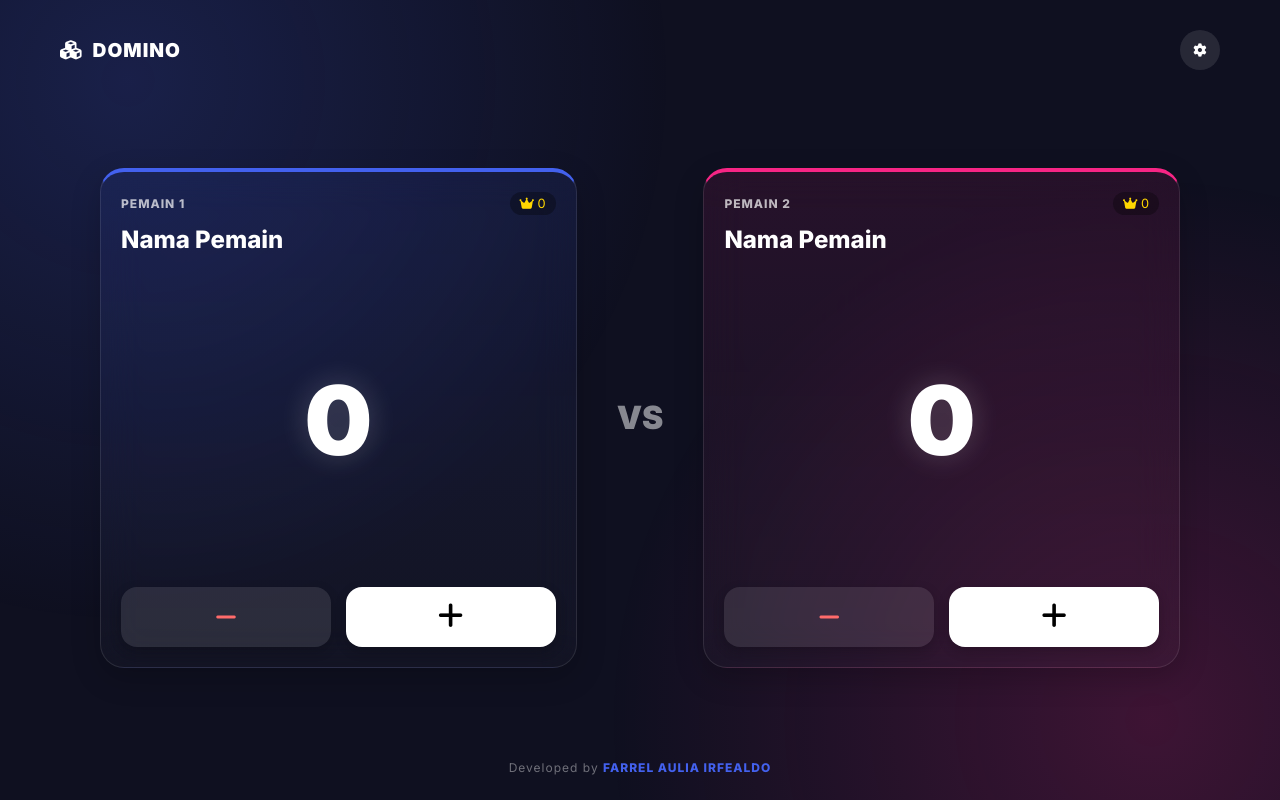
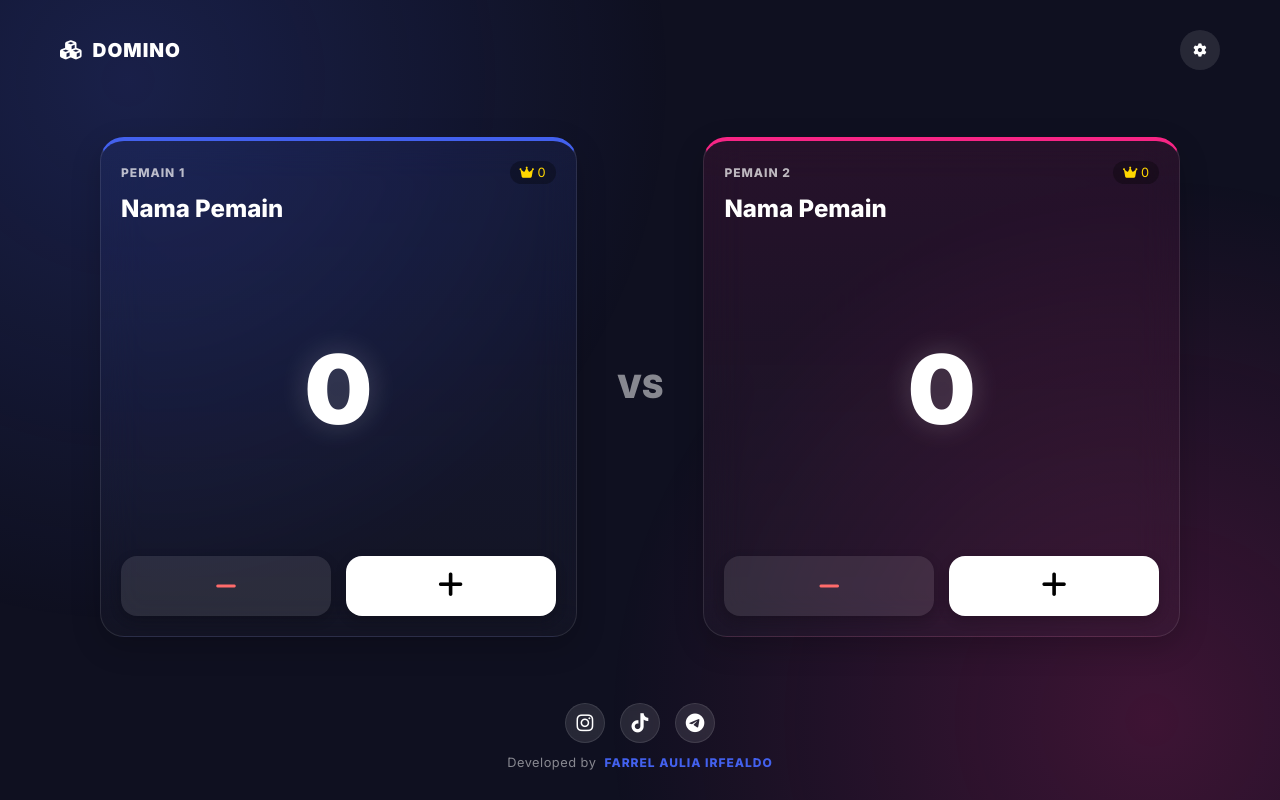
Before and after one commit to nullxdbot/domino, a plain HTML site: page index.html in a window 1280 px wide. Drawn offline with Linux system fonts and the light colour scheme.

Commit message:
update: commit terbaru dari Termux

```diff
--- a/css/style.css
+++ b/css/style.css
@@ -38,12 +38,12 @@ body {
     flex-direction: column;
 }
 
-/* Header (SUDAH DIPERBAIKI AGAR TOMBOL BISA DITEKAN) */
+/* Header (Fix Z-Index) */
 .app-header {
     display: flex; justify-content: space-between; align-items: center;
     padding: 10px 0 20px 0;
-    position: relative; /* Penting */
-    z-index: 50; /* Agar di atas elemen lain */
+    position: relative;
+    z-index: 50;
 }
 .brand { font-weight: 900; letter-spacing: 1px; font-size: 1.2rem; display: flex; align-items: center; gap: 10px; }
 .btn-icon { background: rgba(255,255,255,0.1); border: none; color: white; width: 40px; height: 40px; border-radius: 50%; cursor: pointer; transition: 0.2s; }
@@ -55,7 +55,7 @@ body {
     display: flex;
     flex-direction: column;
     gap: 15px;
-    padding-bottom: 10px;
+    padding-bottom: 20px; /* Space agar tidak nempel footer */
     overflow-y: auto;
 }
 
@@ -183,22 +183,74 @@ body {
 
 /* Winner & Confirm Modal */
 .winner-box {
-    background: white; color: black; padding: 40px; border-radius: 30px; text-align: center;
+    background: #1f202e; color: white; padding: 40px; border-radius: 30px; text-align: center;
     width: 90%; max-width: 350px; transform: scale(0.8); transition: 0.3s;
-    background: #1f202e; color: white; border: 1px solid rgba(255,255,255,0.1); /* Dark Mode Modal */
+    border: 1px solid rgba(255,255,255,0.1);
 }
 .overlay.active .winner-box { transform: scale(1); }
 .glow-icon { font-size: 4rem; color: #ffb703; margin-bottom: 10px; filter: drop-shadow(0 0 10px gold); }
 .winner-score { font-size: 4rem; font-weight: 900; margin: 10px 0; color: #4361ee; }
 .btn-primary { padding: 12px 30px; background: #4361ee; color: white; border-radius: 50px; border: none; font-weight: 700; cursor: pointer; }
 
-/* Developer Footer */
+/* ===== FOOTER DEVELOPER & SOSMED ===== */
 .app-footer {
-    text-align: center; padding: 15px 0 5px 0; font-size: 0.75rem;
-    color: rgba(255, 255, 255, 0.4); letter-spacing: 1px; font-weight: 500; margin-top: auto;
+    text-align: center;
+    padding: 20px 0 10px 0;
+    margin-top: auto;
+    position: relative;
+    z-index: 50;
 }
-.dev-name { color: var(--primary); font-weight: 700; text-transform: uppercase; transition: color 0.3s ease; }
-.dev-name:hover { color: white; text-shadow: 0 0 10px var(--primary); cursor: pointer; }
+
+.social-links {
+    display: flex;
+    justify-content: center;
+    gap: 15px;
+    margin-bottom: 12px;
+}
+
+.soc-btn {
+    width: 40px;
+    height: 40px;
+    border-radius: 50%;
+    background: rgba(255, 255, 255, 0.1);
+    backdrop-filter: blur(5px);
+    border: 1px solid rgba(255, 255, 255, 0.1);
+    display: flex;
+    align-items: center;
+    justify-content: center;
+    color: white;
+    font-size: 1.2rem;
+    text-decoration: none;
+    transition: all 0.3s cubic-bezier(0.175, 0.885, 0.32, 1.275);
+}
+
+.soc-btn:hover {
+    transform: translateY(-5px) scale(1.1);
+    color: white;
+    border-color: rgba(255, 255, 255, 0.5);
+}
+
+.ig:hover { background: linear-gradient(45deg, #f09433 0%, #e6683c 25%, #dc2743 50%, #cc2366 75%, #bc1888 100%); }
+.tk:hover { background: #000; text-shadow: 2px 2px 0px #00f2ea, -2px -2px 0px #ff0050; }
+.tg:hover { background: #0088cc; }
+
+.dev-credit {
+    font-size: 0.8rem;
+    color: rgba(255, 255, 255, 0.5);
+    letter-spacing: 0.5px;
+    font-weight: 500;
+}
+
+.dev-name {
+    color: var(--primary);
+    font-weight: 700;
+    margin-left: 4px;
+    cursor: pointer;
+    text-transform: uppercase;
+    font-size: 0.75rem;
+    letter-spacing: 1px;
+}
+.dev-name:hover { color: white; text-shadow: 0 0 10px var(--primary); }
 
 @media (min-width: 768px) {
     .sheet-modal { border-radius: 30px; margin-bottom: 20px; }
--- a/index.html
+++ b/index.html
@@ -63,7 +63,21 @@
         </main>
 
         <footer class="app-footer">
-            Developed by <span class="dev-name">Farrel Aulia Irfealdo</span>
+            <div class="social-links">
+                <a href="https://instagram.com/farrelauliairfealdo_" target="_blank" class="soc-btn ig">
+                    <i class="fa-brands fa-instagram"></i>
+                </a>
+                <a href="https://tiktok.com/@farrel.aulia.irfealdo" target="_blank" class="soc-btn tk">
+                    <i class="fa-brands fa-tiktok"></i>
+                </a>
+                <a href="https://t.me/farrelauliairfealdo" target="_blank" class="soc-btn tg">
+                    <i class="fa-brands fa-telegram"></i>
+                </a>
+            </div>
+
+            <div class="dev-credit">
+                Developed by <span class="dev-name">Farrel Aulia Irfealdo</span>
+            </div>
         </footer>
 
     </div>
--- a/js/app.js
+++ b/js/app.js
@@ -5,7 +5,6 @@ let limit = 101;
 let activePlayer = 0;
 let currentTheme = 'blue';
 
-// Variabel untuk menyimpan aksi (Reset Ronde atau Reset Total)
 let pendingAction = null;
 
 // Audio Elements
@@ -98,7 +97,6 @@ function loadGameData() {
 }
 
 // ===== CUSTOM CONFIRM MODAL LOGIC =====
-
 function openConfirmModal(message, actionType) {
     document.getElementById('confirmMessage').innerText = message;
     pendingAction = actionType;
@@ -119,8 +117,7 @@ function executeConfirm() {
     closeConfirmModal();
 }
 
-// ===== RESET TRIGGER (DARI TOMBOL SETTINGS) =====
-
+// ===== RESET TRIGGER =====
 function resetRound() {
     openConfirmModal("Mulai ronde baru? Skor akan kembali ke 0.", "round");
 }
@@ -130,7 +127,6 @@ function hardReset() {
 }
 
 // ===== FUNGSI RESET EKSEKUTOR =====
-
 function performResetRound() {
     scores = [0, 0];
     playClick();
@@ -168,7 +164,11 @@ function backspace() { calcVal = calcVal.slice(0, -1) || '0'; document.getElemen
 function clearCalc() { calcVal = '0'; lastOp = null; document.getElementById('calcDisplay').innerText = '0'; }
 
 // ===== SETTINGS & THEME =====
-function toggleSettings() { document.getElementById('settingsOverlay').classList.toggle('active'); }
+function toggleSettings() {
+    const el = document.getElementById('settingsOverlay');
+    if(el) el.classList.toggle('active');
+}
+
 function updateLimit(val) {
     let newVal = parseInt(val);
     if (!isNaN(newVal) && newVal > 0) { limit = newVal; saveGameData(); }
```
